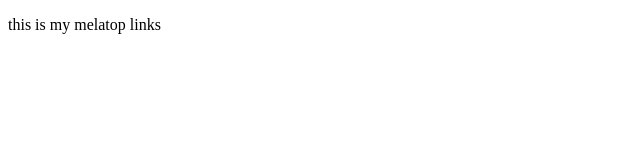
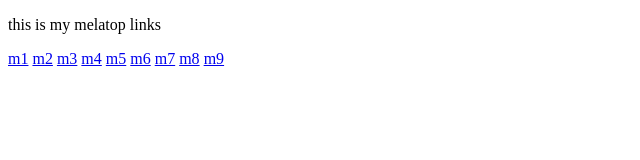
Before and after one commit to kmelatop/kmelatop.io, a plain HTML site: page index.html in a window 1280 px wide. Shown: the whole page, without its empty margins (0-640 px from the left). Drawn offline with Linux system fonts and the light colour scheme.

Commit message:
Update index.html

```diff
--- a/index.html
+++ b/index.html
@@ -8,6 +8,15 @@
 </head>
 <body>
 	<P>this is my melatop links</p>
+	<a href="m1.html">m1</a>
+		<a href="m2.html">m2</a>
+		<a href="m3.html">m3</a>
+		<a href="m4.html">m4</a>
+		<a href="m5.html">m5</a>
+		<a href="m6.html">m6</a>
+		<a href="m7.html">m7</a>
+		<a href="m8.html">m8</a>
+		<a href="m9.html">m9</a>
 
 </body>
 </html>
```
